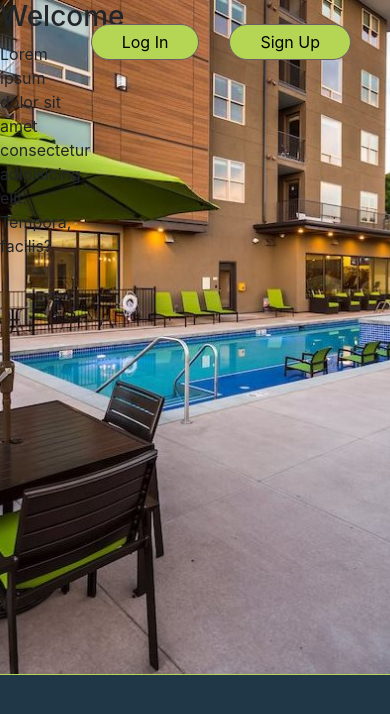
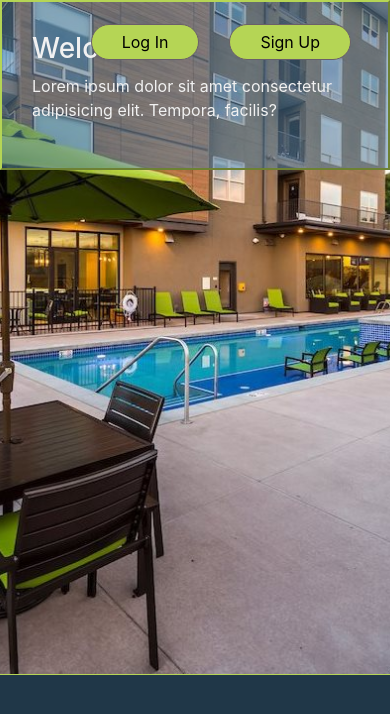
Before and after one commit to mrkrosenberg/UW-comms-official, a React (Create React App) app: page /landing in a window 390 px wide. Shown: the top 714 px of the page. Built offline with nearby package versions, Linux system fonts and the light colour scheme; no server answers.

Commit message:
styles text box on landing

```diff
--- a/src/Views/Landing/Landing.jsx
+++ b/src/Views/Landing/Landing.jsx
@@ -100,8 +100,8 @@ export class Landing extends Component {
                         aria-labelledby="contained-modal-title-vcenter"
                         centered>
                         <Modal.Header closeButton>
-                            { this.state.userStatus === 'login' && <LogIn />}
-                            { this.state.userStatus === 'signup' && <SignUp />}
+                            { this.state.userStatus === 'login' && <LogIn closeModal={this.closeModal}/>}
+                            { this.state.userStatus === 'signup' && <SignUp closeModal={this.closeModal}/>}
                         </Modal.Header>
 
                     </Modal>
--- a/src/Views/Landing/Landing.scss
+++ b/src/Views/Landing/Landing.scss
@@ -14,11 +14,6 @@
     background-repeat: no-repeat;
     background-size: cover;
     border-bottom: 1px solid $accent-color;
-}
-
-.welcome-text {
-    height: 20vh;
-    width: 20vw;
 }
 
 .middle {
@@ -52,4 +47,30 @@ header {
 
 .auth-form {
     padding: 40px;
+    margin: 0;
+    height: 100%;
+    width: 100%;
+    background-color: $accent-color;
 }
+
+.modal {
+    border: 2px solid $accent-color;
+    padding: 0;
+}
+
+.welcome-text {
+    // height: 20vh;
+    width: 400px;
+    display: inline-block;
+    padding: 30px;
+    background-color: rgba(74, 126, 165, 0.5);
+    border: 2px outset $accent-color;
+    color: $tertiary-color;
+}
+
+@media(max-width: 700px) {
+    .welcome-text {
+        display: block;
+        width: 100vw;
+    }
+}
--- a/src/Views/LogIn/LogIn.jsx
+++ b/src/Views/LogIn/LogIn.jsx
@@ -7,7 +7,7 @@ import { withRouter, Redirect } from 'react-router';
 import Firebase from '../../Config/Firebase';
 import { AuthContext } from '../../Authentication/Auth';
 
-const LogIn = ({ history }) => {
+const LogIn = ({ history }, props) => {
 
   const handleLogin = useCallback(
 
```
